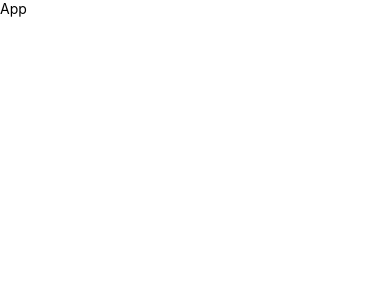
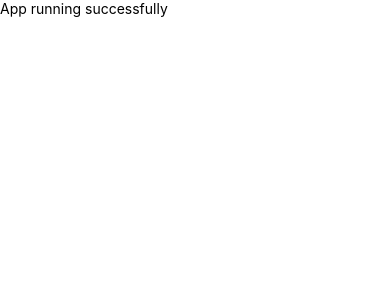
Before and after one commit to MuhammadHussnainShaker/roadhelpr-frontend, a React Native app: screen / in a window 390 px wide. Shown: the top 300 px of the page. Built offline with nearby package versions, Linux system fonts and the light colour scheme.

Commit message:
App is running successfully.

```diff
--- a/App.js
+++ b/App.js
@@ -4,7 +4,7 @@ import React from 'react'
 const App = () => {
   return (
     <View>
-      <Text>App</Text>
+      <Text>App running successfully</Text>
     </View>
   )
 }
```
